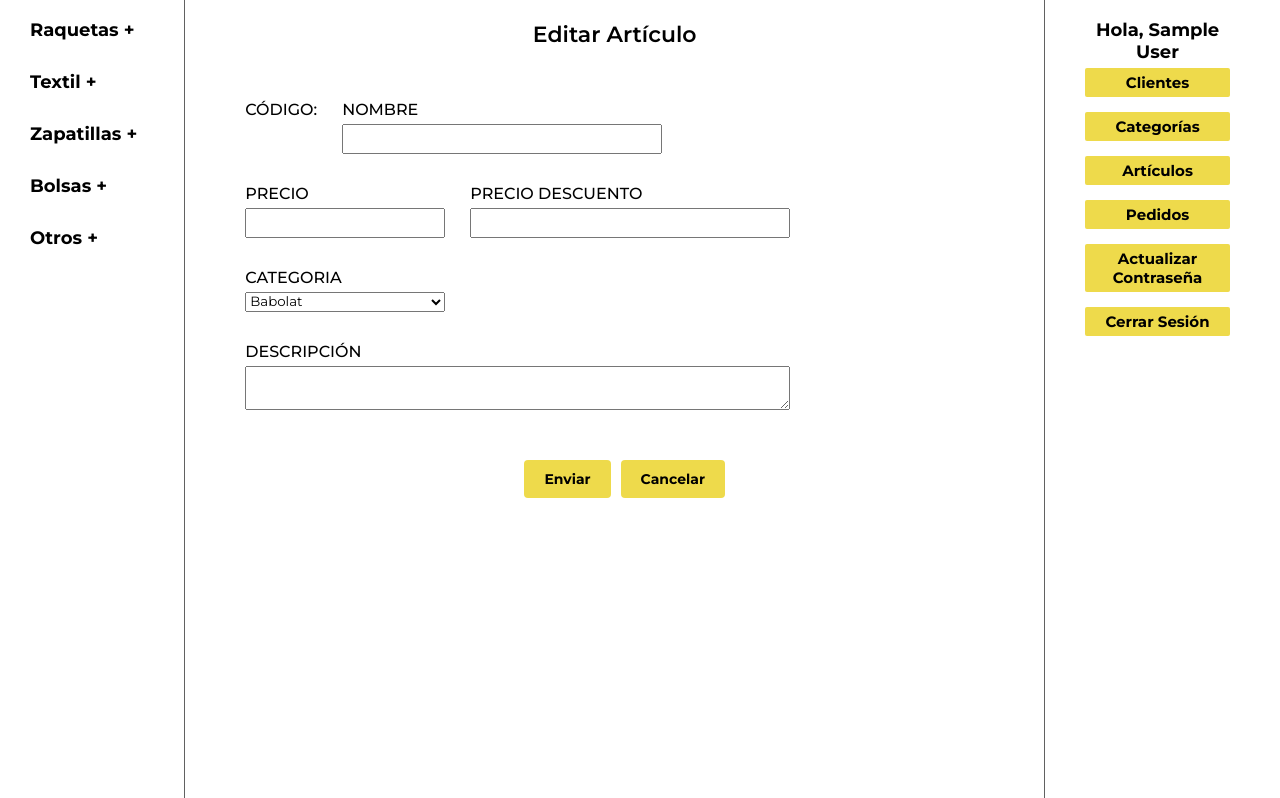
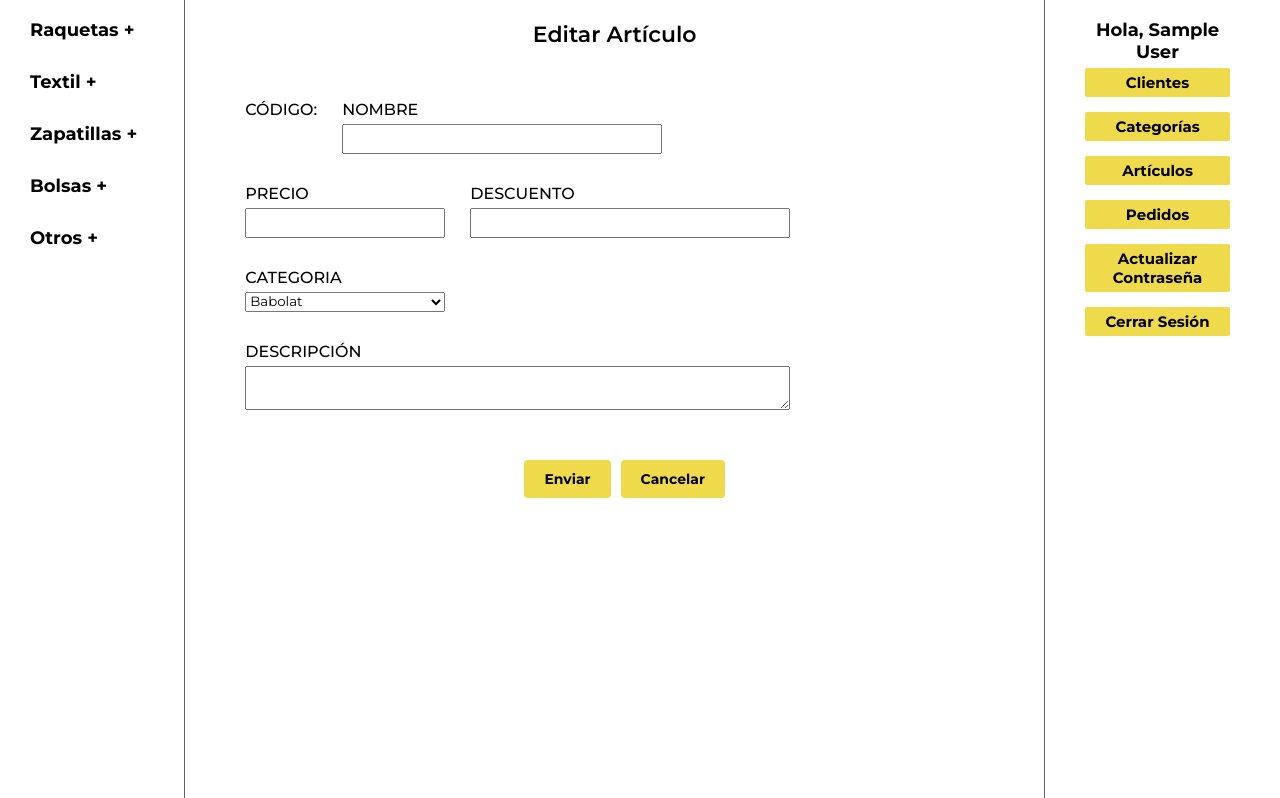
Before and after one commit to jbinade/TiendaTenis, a PHP site: page /editararticulo.php in a window 1280 px wide. Shown: the part 144-942 px from the top of the page. Run offline with PHP 8.4, Linux system fonts and the light colour scheme; the visitor is signed in with stand-in values (Sample User, id 1); data comes from the database, SQL or seed files in the repository.

Commit message:
cambios en articulos

```diff
--- a/editararticulo.php
+++ b/editararticulo.php
@@ -327,12 +327,12 @@ $res2 = $stmtDesplegable->fetch(PDO::FETCH_OBJ);
                     <div class="campo-nombre">
                         <div class="nombre">
                             <label for="precio">Precio</label>
-                            <input class="campo" type="number" name="precio" id="precio" value="<?php echo $res->precio; ?>" required>
+                            <input class="campo" type="text" name="precio" id="precio" value="<?php echo $res->precio; ?>" required>
                         </div>
 
                         <div class="apellidos">
-                            <label for="descuento">Precio Descuento</label>
-                            <input class="campo" type="number" name="descuento" id="descuento" value="<?php echo $res->preciodest; ?>">
+                            <label for="descuento">Descuento</label>
+                            <input class="campo" type="text" name="descuento" id="descuento" value="<?php echo $res->preciodest; ?>">
                         </div>
                     </div>
 
```
